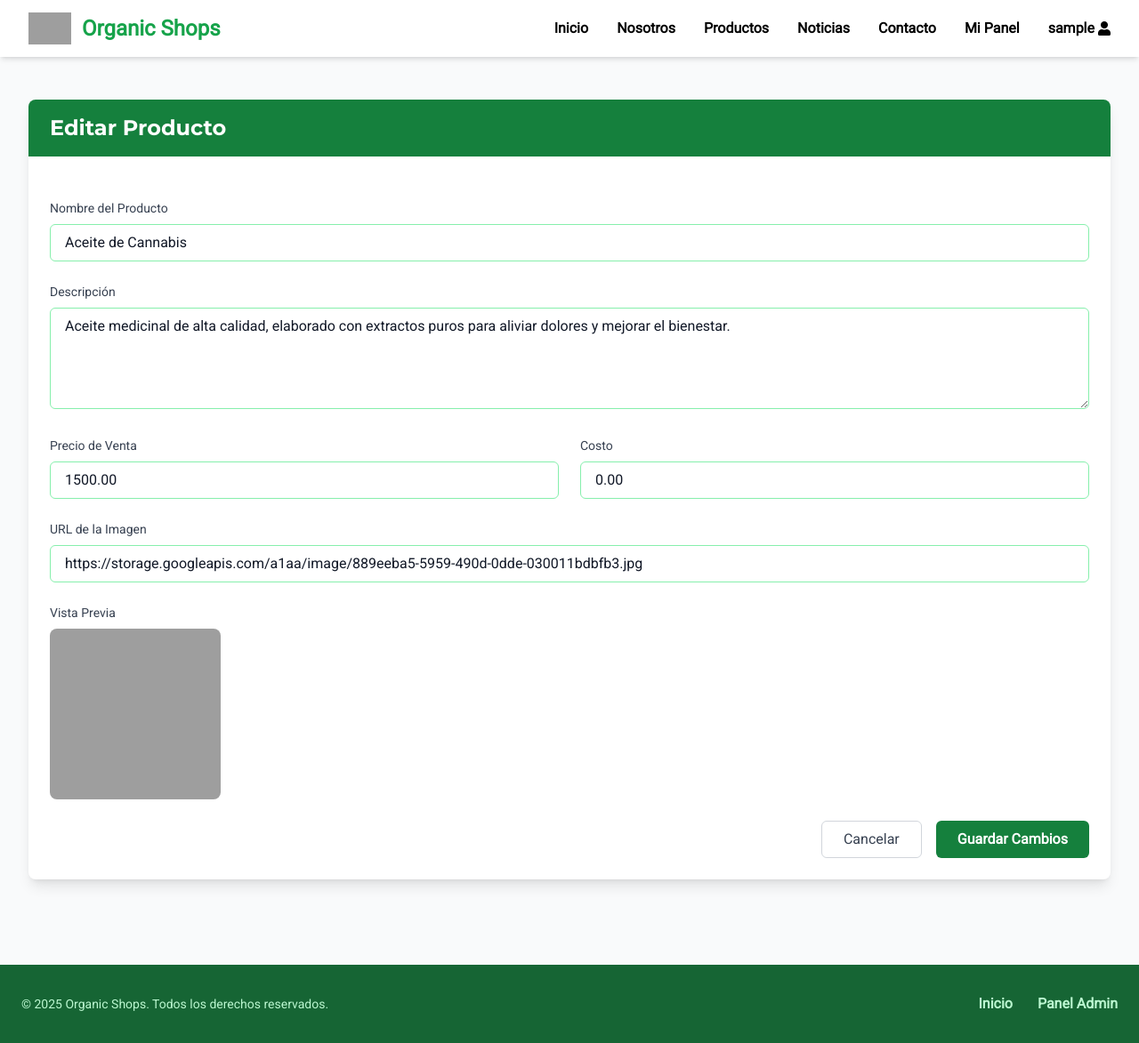
After one commit to Faqsabalero/organic-shop-v3, a Django app: page /editar-producto/1/ in a window 1280 px wide. The commit adds this page. Shown: the whole page at 89% size. Run offline with Django 5.2, Linux system fonts and the light colour scheme; the visitor is signed in with stand-in values (Sample User, id 1); data comes from the database, SQL or seed files in the repository; both versions use the stored data as it was after the commit; some libraries are stand-ins or nearby versions; grey boxes are pictures that could not be loaded.

Commit message:
feat: Agregar campo costo y funcionalidad de edición de productos para admin

```diff
--- a/core/forms.py
+++ b/core/forms.py
@@ -1,6 +1,6 @@
 from django import forms
 from django.contrib.auth.forms import AuthenticationForm, UserCreationForm
-from .models import CustomUser, Asignacion
+from .models import CustomUser, Asignacion, Producto
 
 class CustomLoginForm(AuthenticationForm):
     username = forms.CharField(
@@ -32,6 +32,18 @@ class UserCreationFormWithRol(UserCreationForm):
             self.fields[field].widget.attrs.update({
                 'class': 'w-full px-4 py-2 border border-green-300 rounded-md focus:outline-none focus:ring-2 focus:ring-green-600'
             })
+
+class ProductoForm(forms.ModelForm):
+    class Meta:
+        model = Producto
+        fields = ['nombre', 'descripcion', 'precio', 'costo', 'imagen_url']
+        widgets = {
+            'nombre': forms.TextInput(attrs={'class': 'w-full px-4 py-2 border border-green-300 rounded-md focus:outline-none focus:ring-2 focus:ring-green-600'}),
+            'descripcion': forms.Textarea(attrs={'class': 'w-full px-4 py-2 border border-green-300 rounded-md focus:outline-none focus:ring-2 focus:ring-green-600', 'rows': 4}),
+            'precio': forms.NumberInput(attrs={'class': 'w-full px-4 py-2 border border-green-300 rounded-md focus:outline-none focus:ring-2 focus:ring-green-600', 'min': '0', 'step': '0.01'}),
+            'costo': forms.NumberInput(attrs={'class': 'w-full px-4 py-2 border border-green-300 rounded-md focus:outline-none focus:ring-2 focus:ring-green-600', 'min': '0', 'step': '0.01'}),
+            'imagen_url': forms.URLInput(attrs={'class': 'w-full px-4 py-2 border border-green-300 rounded-md focus:outline-none focus:ring-2 focus:ring-green-600'}),
+        }
 
 class AsignacionForm(forms.ModelForm):
     class Meta:
--- a/core/models.py
+++ b/core/models.py
@@ -20,6 +20,7 @@ class Producto(models.Model):
     nombre = models.CharField(max_length=100)
     descripcion = models.TextField()
     precio = models.DecimalField(max_digits=10, decimal_places=2)
+    costo = models.DecimalField(max_digits=10, decimal_places=2, default=0)
     imagen_url = models.URLField()
 
     def __str__(self):
--- /dev/null
+++ b/core/templates/core/editar_producto.html
@@ -0,0 +1,95 @@
+{% extends "core/base.html" %}
+
+{% block title %}Editar Producto - Organic Shops{% endblock %}
+
+{% block content %}
+<div class="max-w-7xl mx-auto px-4 sm:px-6 lg:px-8 py-12">
+    <div class="bg-white rounded-lg shadow-lg overflow-hidden">
+        <!-- Header -->
+        <div class="px-6 py-4 bg-green-700">
+            <h2 class="text-2xl font-bold text-white">Editar Producto</h2>
+        </div>
+
+        <div class="p-6">
+            <form method="post" class="space-y-6">
+                {% csrf_token %}
+
+                <!-- Nombre -->
+                <div>
+                    <label for="{{ form.nombre.id_for_label }}" class="block text-sm font-medium text-gray-700 mb-2">
+                        Nombre del Producto
+                    </label>
+                    {{ form.nombre }}
+                    {% if form.nombre.errors %}
+                        <p class="text-red-600 text-sm mt-1">{{ form.nombre.errors.0 }}</p>
+                    {% endif %}
+                </div>
+
+                <!-- Descripción -->
+                <div>
+                    <label for="{{ form.descripcion.id_for_label }}" class="block text-sm font-medium text-gray-700 mb-2">
+                        Descripción
+                    </label>
+                    {{ form.descripcion }}
+                    {% if form.descripcion.errors %}
+                        <p class="text-red-600 text-sm mt-1">{{ form.descripcion.errors.0 }}</p>
+                    {% endif %}
+                </div>
+
+                <div class="grid grid-cols-1 md:grid-cols-2 gap-6">
+                    <!-- Precio -->
+                    <div>
+                        <label for="{{ form.precio.id_for_label }}" class="block text-sm font-medium text-gray-700 mb-2">
+                            Precio de Venta
+                        </label>
+                        {{ form.precio }}
+                        {% if form.precio.errors %}
+                            <p class="text-red-600 text-sm mt-1">{{ form.precio.errors.0 }}</p>
+                        {% endif %}
+                    </div>
+
+                    <!-- Costo -->
+                    <div>
+                        <label for="{{ form.costo.id_for_label }}" class="block text-sm font-medium text-gray-700 mb-2">
+                            Costo
+                        </label>
+                        {{ form.costo }}
+                        {% if form.costo.errors %}
+                            <p class="text-red-600 text-sm mt-1">{{ form.costo.errors.0 }}</p>
+                        {% endif %}
+                    </div>
+                </div>
+
+                <!-- URL de la imagen -->
+                <div>
+                    <label for="{{ form.imagen_url.id_for_label }}" class="block text-sm font-medium text-gray-700 mb-2">
+                        URL de la Imagen
+                    </label>
+                    {{ form.imagen_url }}
+                    {% if form.imagen_url.errors %}
+                        <p class="text-red-600 text-sm mt-1">{{ form.imagen_url.errors.0 }}</p>
+                    {% endif %}
+                </div>
+
+                <!-- Vista previa de la imagen -->
+                {% if form.instance.imagen_url %}
+                <div class="mt-4">
+                    <p class="block text-sm font-medium text-gray-700 mb-2">Vista Previa</p>
+                    <img src="{{ form.instance.imagen_url }}" alt="{{ form.instance.nombre }}" class="w-48 h-48 object-cover rounded-lg">
+                </div>
+                {% endif %}
+
+                <!-- Botones -->
+                <div class="flex justify-end space-x-4">
+                    <a href="{% url 'core:home' %}" class="px-6 py-2 border border-gray-300 rounded-md text-gray-700 hover:bg-gray-50 focus:outline-none focus:ring-2 focus:ring-green-600 focus:ring-offset-2 transition">
+                        Cancelar
+                    </a>
+                    <button type="submit" class="px-6 py-2 bg-green-700 text-white font-semibold rounded-md hover:bg-green-800 focus:outline-none focus:ring-2 focus:ring-green-600 focus:ring-offset-2 transition">
+                        Guardar Cambios
+                    </button>
+                </div>
+            </form>
+        </div>
+    </div>
+</div>
+{% endblock %}
--- a/core/urls.py
+++ b/core/urls.py
@@ -13,4 +13,5 @@ urlpatterns = [
     path('procesar-compra/<int:producto_id>/', views.procesar_compra, name='procesar_compra'),
     path('register/', views.register_user, name='register'),
     path('cambiar-estado/<int:asignacion_id>/', views.cambiar_estado_asignacion, name='cambiar_estado'),
+    path('editar-producto/<int:producto_id>/', views.editar_producto, name='editar_producto'),
 ]
--- a/core/views.py
+++ b/core/views.py
@@ -7,7 +7,7 @@ from django.contrib import messages
 from django.db.models import Count
 from django.views.decorators.http import require_http_methods
 from django.utils.decorators import method_decorator
-from .forms import CustomLoginForm, AsignacionForm, UserCreationFormWithRol
+from .forms import CustomLoginForm, AsignacionForm, UserCreationFormWithRol, ProductoForm
 from .models import Producto, Asignacion
 
 
@@ -138,6 +138,24 @@ def cambiar_estado_asignacion(request, asignacion_id):
     return redirect('core:asignar')
 
 @login_required
+@login_required
+def editar_producto(request, producto_id):
+    if request.user.rol != 'ADMIN':
+        return HttpResponseForbidden("No tiene permiso para editar productos.")
+
+    producto = get_object_or_404(Producto, id=producto_id)
+
+    if request.method == 'POST':
+        form = ProductoForm(request.POST, instance=producto)
+        if form.is_valid():
+            form.save()
+            messages.success(request, 'Producto actualizado correctamente.')
+            return redirect('core:home')
+    else:
+        form = ProductoForm(instance=producto)
+
+    return render(request, 'core/editar_producto.html', {'form': form})
+
 def register_user(request):
     if request.user.rol != 'ADMIN':
         return HttpResponseForbidden("No tiene permiso para registrar usuarios.")
```
Also changed, not shown: core/templates/core/home.html (+13 -3 lines), core/migrations/0005_producto_costo.py (added), db.sqlite3.
